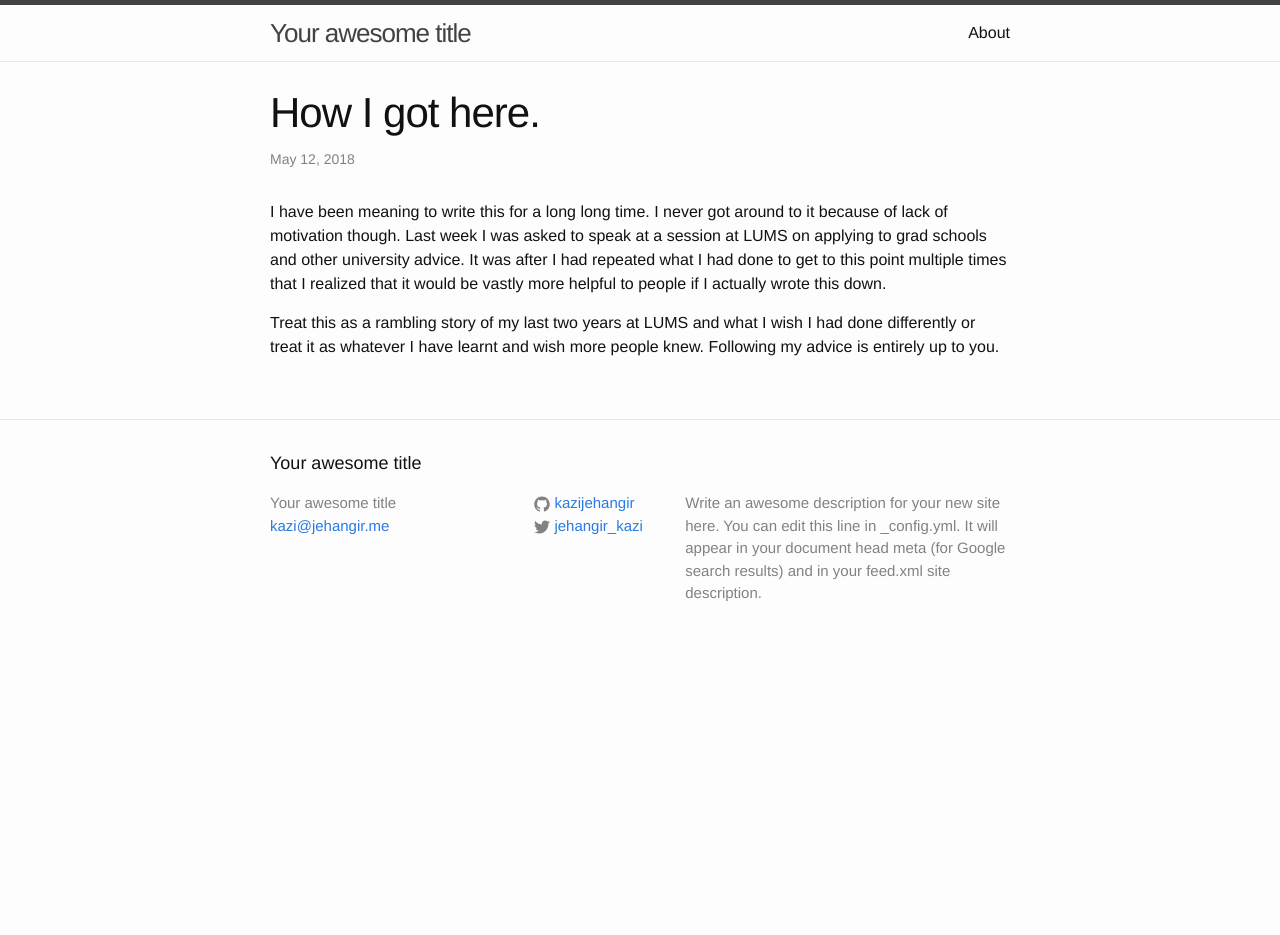
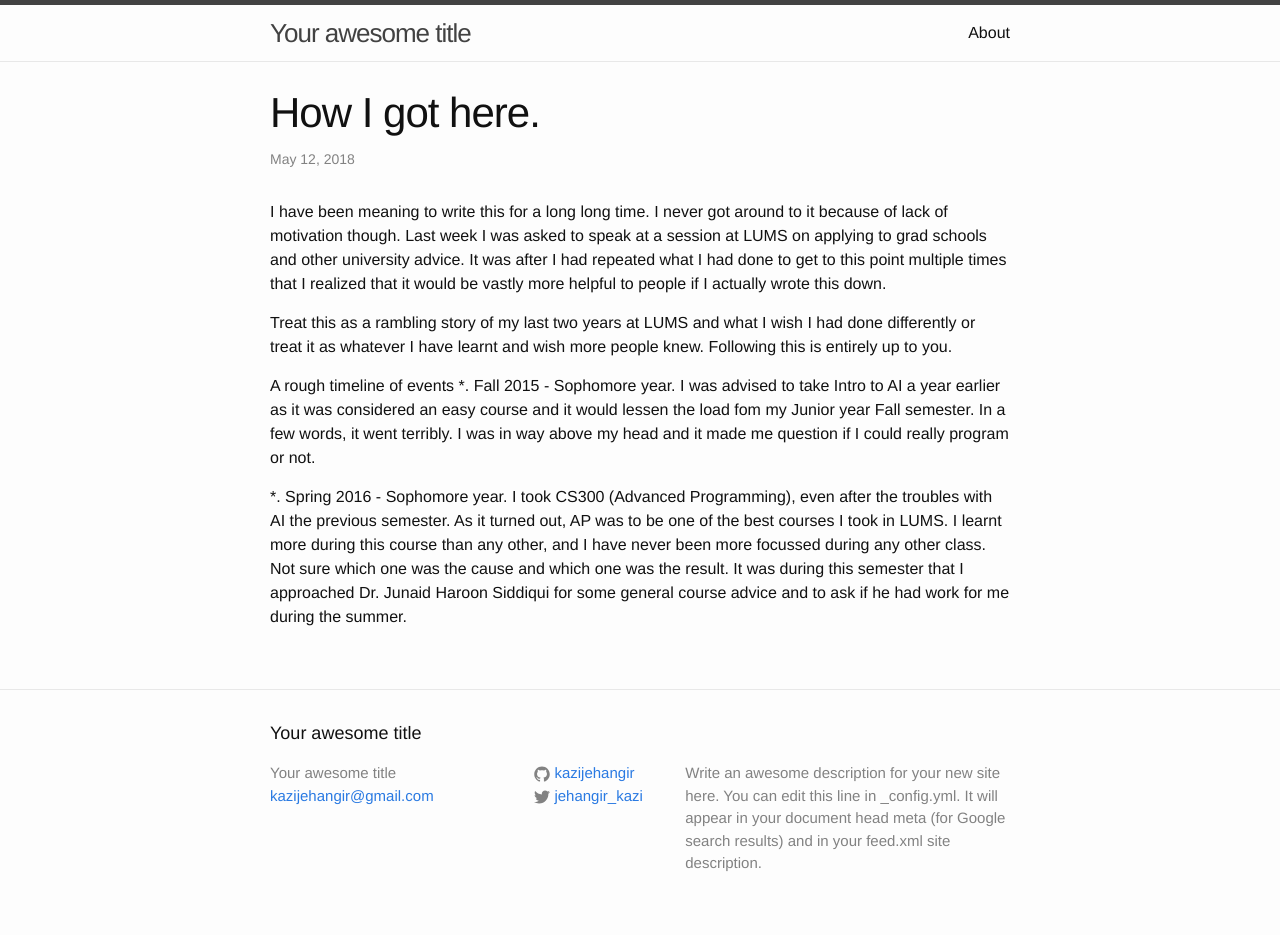
Before and after one commit to kazijehangir/kazijehangir.github.io, a Jekyll site: the page built from _posts/2018-05-13-how-i-got-here.markdown, in a window 1280 px wide. Built offline with Jekyll 4.4.1, drawn with Linux system fonts in a browser that asks for light colours; before the commit the page ends 900 px from its top, so only the background shows below that.

Commit message:
updated how i got here

```diff
--- a/_config.yml
+++ b/_config.yml
@@ -7,7 +7,7 @@
 
 # Site settings
 title: Your awesome title
-email: kazi@jehangir.me
+email: kazijehangir@gmail.com # change this when private email is feasible.
 description: > # this means to ignore newlines until "baseurl:"
   Write an awesome description for your new site here. You can edit this
   line in _config.yml. It will appear in your document head meta (for
--- a/_posts/2018-05-13-how-i-got-here.markdown
+++ b/_posts/2018-05-13-how-i-got-here.markdown
@@ -7,4 +7,12 @@ categories: LUMS advice
 
 I have been meaning to write this for a long long time. I never got around to it because of lack of motivation though. Last week I was asked to speak at a session at LUMS on applying to grad schools and other university advice. It was after I had repeated what I had done to get to this point multiple times that I realized that it would be vastly more helpful to people if I actually wrote this down.
 
-Treat this as a rambling story of my last two years at LUMS and what I wish I had done differently or treat it as whatever I have learnt and wish more people knew. Following my advice is entirely up to you.
+Treat this as a rambling story of my last two years at LUMS and what I wish I had done differently or treat it as whatever I have learnt and wish more people knew. Following this is entirely up to you.
+
+A rough timeline of events
+*.  Fall 2015 - Sophomore year.
+I was advised to take Intro to AI a year earlier as it was considered an easy course and it would lessen the load fom my Junior year Fall semester. In a few words, it went terribly. I was in way above my head and it made me question if I could really program or not.
+
+*.  Spring 2016 - Sophomore year.
+I took CS300 (Advanced Programming), even after the troubles with AI the previous semester. As it turned out, AP was to be one of the best courses I took in LUMS. I learnt more during this course than any other, and I have never been more focussed during any other class. Not sure which one was the cause and which one was the result.
+It was during this semester that I approached Dr. Junaid Haroon Siddiqui for some general course advice and to ask if he had work for me during the summer.
```
